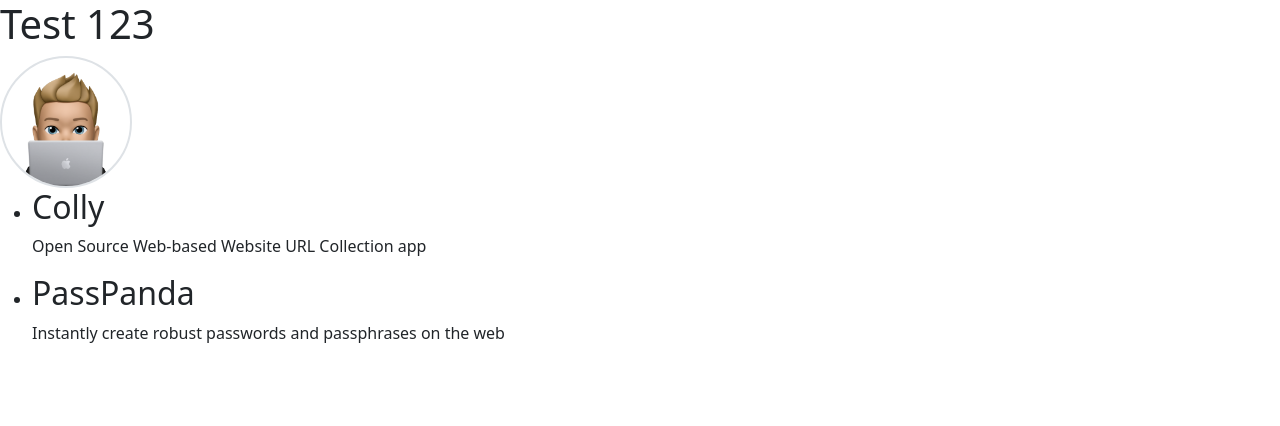
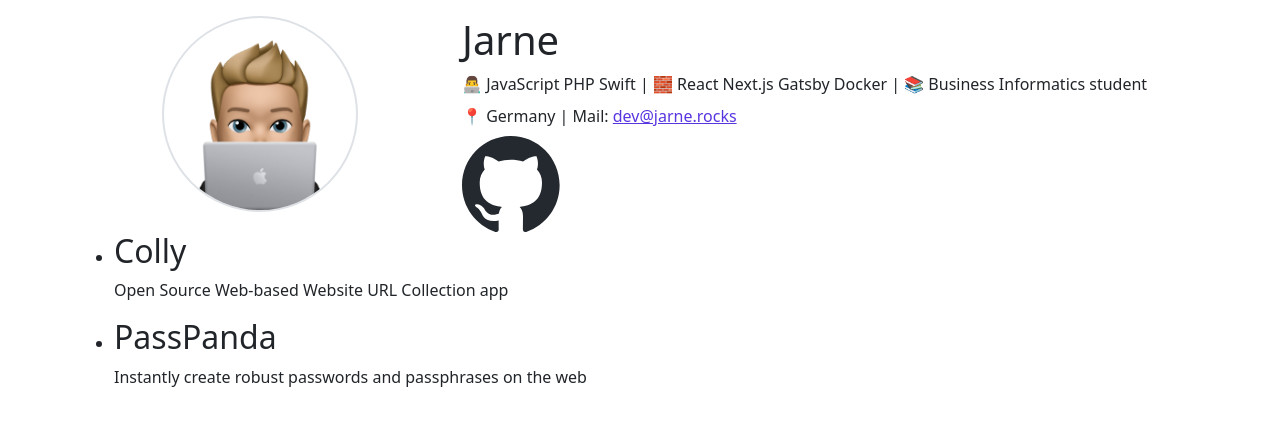
Before and after one commit to jarne/portfolio, a Gatsby site: page / in a window 1280 px wide. Built offline with nearby package versions, Linux system fonts and the light colour scheme; Gatsby itself is replaced by a stand-in of ours.

Commit message:
Create profile header component

```diff
--- a/gatsby-config.ts
+++ b/gatsby-config.ts
@@ -2,7 +2,14 @@ import type { GatsbyConfig } from "gatsby"
 
 const config: GatsbyConfig = {
     siteMetadata: {
-        siteUrl: `https://www.yourdomain.tld`,
+        title: "Dev Portfolio",
+        description: "Development portfolio showcasing my projects and skills.",
+        siteUrl: "https://www.yourdomain.tld",
+        name: "Jarne",
+        bio: "👨‍💻 JavaScript PHP Swift | 🧱 React Next.js Gatsby Docker | 📚 Business Informatics student",
+        location: "Germany",
+        email: "dev@jarne.rocks",
+        githubProfileUrl: "https://github.com/jarne",
     },
     // More easily incorporate content into your pages through automatic TypeScript type generation and better GraphQL IntelliSense.
     // If you use VSCode you can also use the GraphQL plugin
--- /dev/null
+++ b/src/components/header/profileHeader.module.css
@@ -0,0 +1,4 @@
+.github-logo {
+    width: 32px;
+    height: 32px;
+}
--- /dev/null
+++ b/src/components/header/profileHeader.tsx
@@ -0,0 +1,65 @@
+/**
+ * Dev portfolio | profile description header component
+ */
+
+import * as React from "react"
+import { useStaticQuery, graphql } from "gatsby"
+
+import ProfilePicture from "./profilePicture"
+import { githubLogo } from "./profileHeader.module.css"
+
+import githubSvg from "../../images/logos/github.svg"
+
+const ProfileHeader = () => {
+    const data = useStaticQuery(graphql`
+        query ProfileMetaQuery {
+            site {
+                siteMetadata {
+                    name
+                    bio
+                    location
+                    email
+                    githubProfileUrl
+                }
+            }
+        }
+    `)
+
+    return (
+        <div className="row mt-3">
+            <div className="col-12 col-md-4 text-center">
+                <ProfilePicture />
+            </div>
+            <div className="col-12 col-md-8 d-flex align-items-center">
+                <div>
+                    <h1>{data.site.siteMetadata.name}</h1>
+                    <p className="mb-2">{data.site.siteMetadata.bio}</p>
+                    <p className="mb-2">
+                        <span role="img" aria-label="">
+                            📍
+                        </span>{" "}
+                        {data.site.siteMetadata.location} | Mail:{" "}
+                        <a href={`mailto:${data.site.siteMetadata.email}`}>
+                            {data.site.siteMetadata.email}
+                        </a>
+                    </p>
+                    <div>
+                        <a
+                            href={data.site.siteMetadata.githubProfileUrl}
+                            target="_blank"
+                            rel="noopener noreferrer"
+                        >
+                            <img
+                                src={githubSvg}
+                                className={githubLogo}
+                                alt="GitHub profile"
+                            />
+                        </a>
+                    </div>
+                </div>
+            </div>
+        </div>
+    )
+}
+
+export default ProfileHeader
--- a/src/components/profilePicture.tsx
+++ b/src/components/header/profilePicture.tsx
@@ -12,7 +12,7 @@ const ProfilePicture = () => {
             file(name: { eq: "profile-pic" }) {
                 childImageSharp {
                     gatsbyImageData(
-                        width: 128
+                        width: 192
                         placeholder: BLURRED
                         formats: [AUTO, WEBP]
                     )
--- a/src/pages/index.tsx
+++ b/src/pages/index.tsx
@@ -6,7 +6,7 @@ import * as React from "react"
 import { useStaticQuery, graphql } from "gatsby"
 import type { HeadFC, PageProps } from "gatsby"
 
-import ProfilePicture from "../components/profilePicture"
+import ProfileHeader from "../components/header/profileHeader"
 
 import "../utils/bootstrapImport.scss"
 
@@ -38,9 +38,8 @@ const IndexPage: React.FC<PageProps> = () => {
     `)
 
     return (
-        <main>
-            <h1>Test 123</h1>
-            <ProfilePicture />
+        <main className="container">
+            <ProfileHeader />
             <ul>
                 {data.allProjectsJson.edges.map(
                     ({ node }: ProjectsEdge, index: number) => (
--- a/src/utils/bootstrapImport.scss
+++ b/src/utils/bootstrapImport.scss
@@ -2,6 +2,6 @@
  * Dev portfolio | Bootstrap import and customizations
  */
 
-$primary: #ff6afd;
+$primary: #5935e0;
 
 @import "bootstrap/scss/bootstrap";
```
Also changed, not shown: src/utils/custom.d.ts (added, +10 -0 lines), src/images/logos/github.svg (added).
